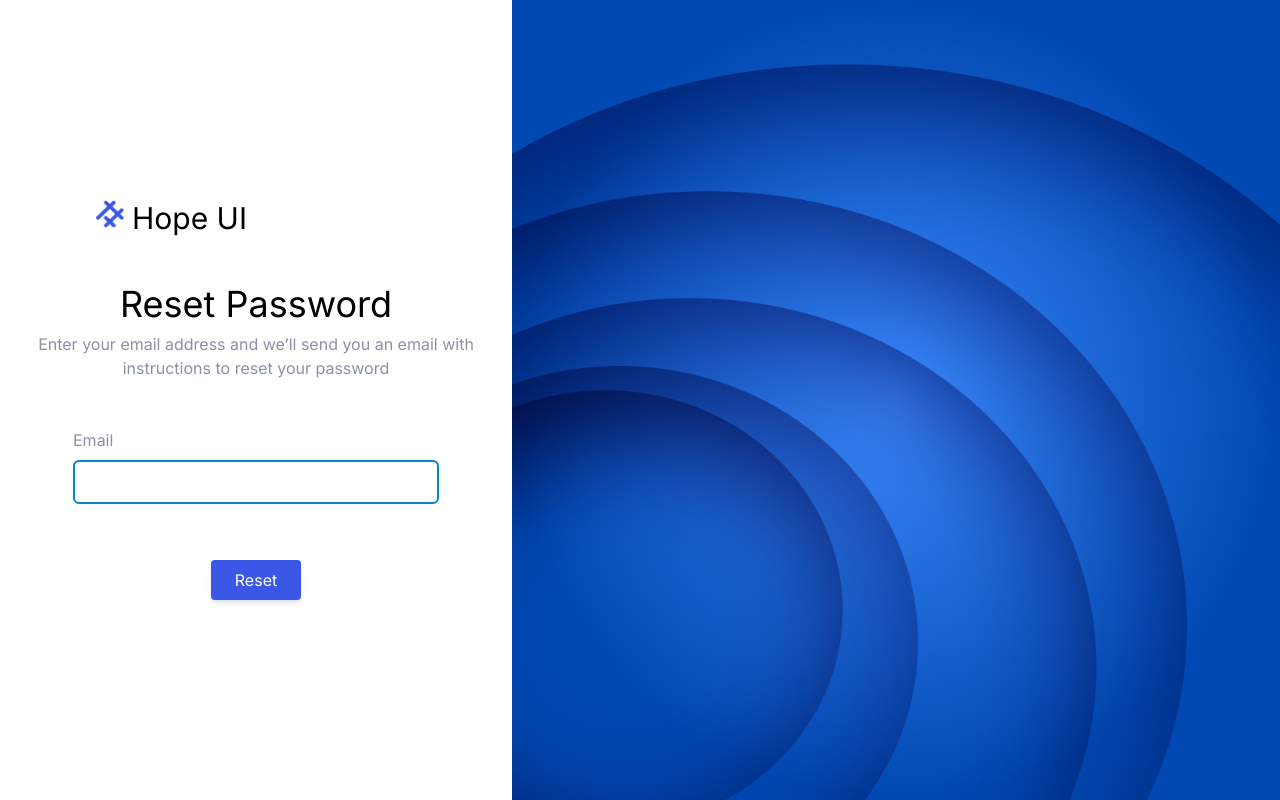
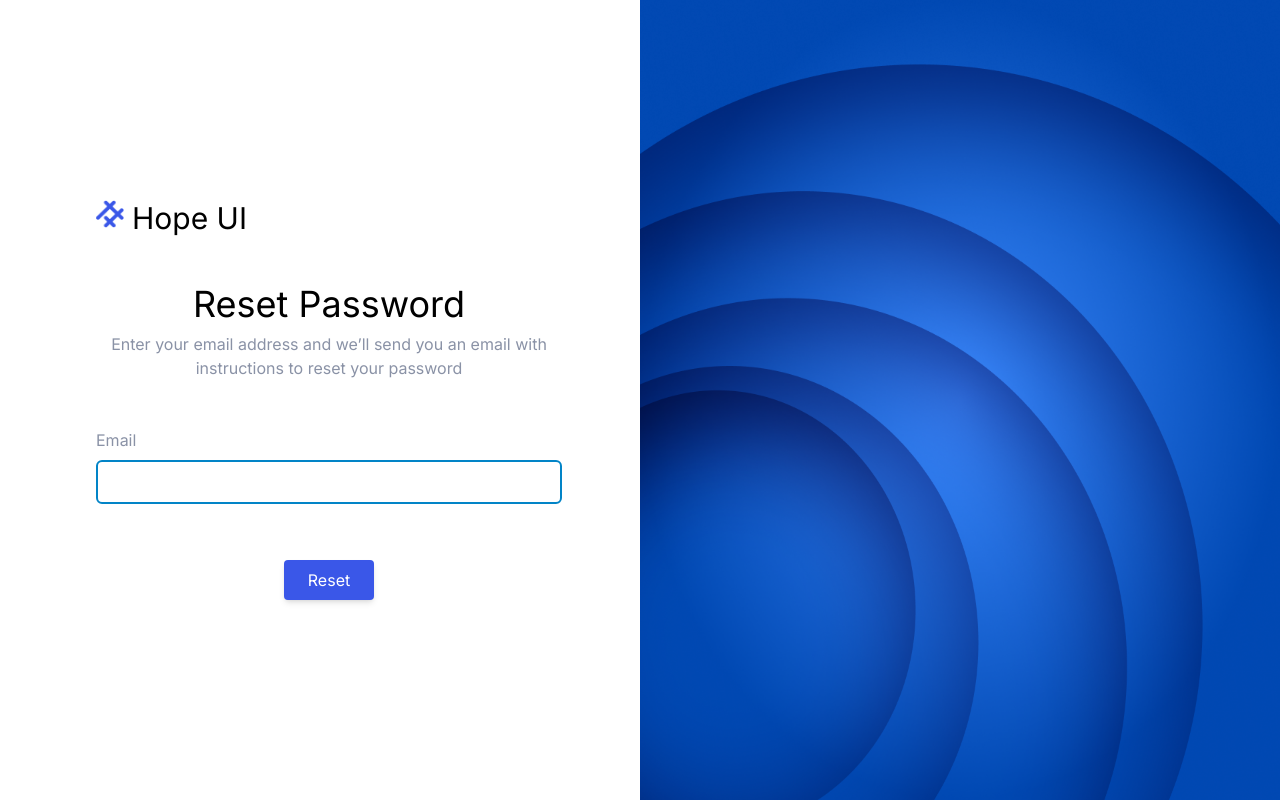
Before and after one commit to tranthaison1231/hopeui-admin, a React (Vite) app: page /reset-password in a window 1280 px wide. Built offline with nearby package versions, Linux system fonts and the light colour scheme.

Commit message:
feat(master): refactor code

```diff
--- a/src/components/Input.tsx
+++ b/src/components/Input.tsx
@@ -2,7 +2,7 @@
 interface InputProps extends React.InputHTMLAttributes<HTMLInputElement> {}
 
 const Input = (props: InputProps): JSX.Element => {
-  return <input {...props} className={`flex border-sky-600 rounded-md border-2 mt-2 mb-4 px-16 py-2 outline-none ${props.className ?? ''}`} />
+  return <input {...props} className={`flex border-sky-600 rounded-md border-2 mt-2 mb-4 p-2 outline-none ${props.className ?? ''}`} />
 }
 
 export default Input
--- a/src/pages/email.tsx
+++ b/src/pages/email.tsx
@@ -6,7 +6,7 @@ const Email = (): JSX.Element => {
   return (
     <div className="w-full flex h-screen">
       <div className="w-1/2 flex justify-center items-center">
-        <div className="max-w-xs">
+        <div>
           <Logo className="mb-10" />
           <div className="flex flex-col justify-center items-center mt-10">
             <img src={Tick} className="w-20" />
--- a/src/pages/lock-screen.tsx
+++ b/src/pages/lock-screen.tsx
@@ -6,7 +6,7 @@ import avatar from '@/assets/images/avatar.png'
 const LockScreen = (): JSX.Element => {
   return (
     <div className="w-full flex h-screen">
-      <div className="w-1/2 flex justify-center items-center">
+      <div className="w-1/3 flex justify-center items-center">
         <div className="max-w-xs">
           <Logo className="mb-10" />
           <div className="flex flex-col justify-center items-center mt-10">
@@ -21,7 +21,7 @@ const LockScreen = (): JSX.Element => {
           </div>
         </div>
       </div>
-      <img src={loginBg} className="w-9/12" />
+      <img src={loginBg} className="w-2/3" />
     </div>
   )
 }
--- a/src/pages/reset-password.tsx
+++ b/src/pages/reset-password.tsx
@@ -5,23 +5,23 @@ import Input from '@/components/Input'
 const ResetPassword = (): JSX.Element => {
   return (
     <div className="w-full flex h-screen">
-      <div className="w-1/2 flex justify-center items-center">
-        <div className="max-w-xs">
+      <div className="w-1/2 flex items-center">
+        <div className="ml-24">
           <Logo className="mb-10" />
           <div className="flex flex-col justify-center items-center mt-10">
             <h2 className="text-4xl mt-2">Reset Password</h2>
             <p className="w-[466px] text-[#8A92A6] text-center mt-2 mb-12">
               Enter your email address and we’ll send you an email with instructions to reset your password
             </p>
-            <label htmlFor="password">
+            <label htmlFor="password" className="w-full">
               <span className="text-[#8A92A6] mb-2">Email</span>
-              <Input id="email" type="text" name="email" />
+              <Input id="email" type="text" name="email" className="w-full" />
             </label>
             <button className="bg-[#3A57E8] text-white px-6 py-2 rounded shadow-md mt-10">Reset</button>
           </div>
         </div>
       </div>
-      <img src={loginBg} className="w-9/12" />
+      <img src={loginBg} className="w-1/2" />
     </div>
   )
 }
```
